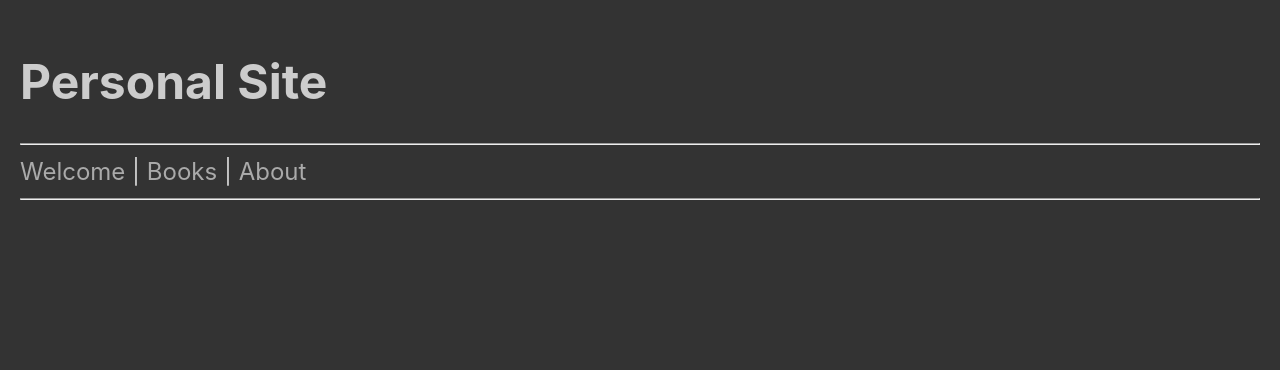
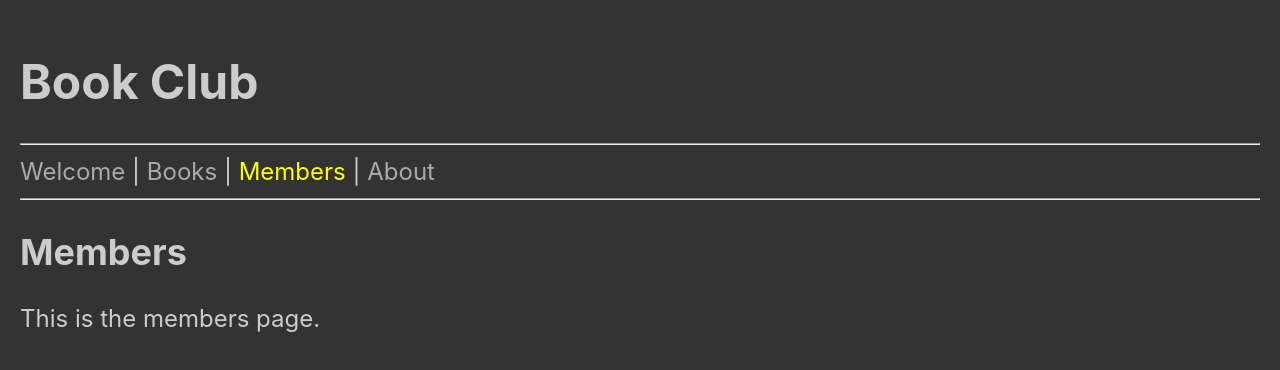
Before and after one commit to edwardtanguay/live-coding-advanced-react-usecontext-react-router, a React (Vite) app: page /members in a window 1280 px wide. Shown: the top 370 px of the page. Built offline with nearby package versions, Linux system fonts and the light colour scheme.

Commit message:
created members page

```diff
--- a/src/App.jsx
+++ b/src/App.jsx
@@ -1,21 +1,24 @@
 import './App.scss';
 import { PageWelcome } from './pages/PageWelcome';
 import { PageBooks } from './pages/PageBooks';
+import { PageMembers } from './pages/PageMembers';
 import { PageAbout } from './pages/PageAbout';
 import { NavLink, Routes, Route, Navigate } from 'react-router-dom';
 
 function App() {
 	return (
 		<div className="App">
-			<h1>Personal Site</h1>
+			<h1>Book Club</h1>
 			<hr />
 			<NavLink to="/welcome">Welcome</NavLink> |{' '}
 			<NavLink to="/books">Books</NavLink> |{' '}
+			<NavLink to="/members">Members</NavLink> |{' '}
 			<NavLink to="/about">About</NavLink>
 			<hr />
 			<Routes>
 				<Route path="/welcome" element={<PageWelcome />} />
 				<Route path="/books" element={<PageBooks />} />
+				<Route path="/members" element={<PageMembers />} />
 				<Route path="/about" element={<PageAbout />} />
 				<Route path="/" element={<Navigate to="/welcome" replace />}/>
 			</Routes>
--- /dev/null
+++ b/src/pages/PageMembers.jsx
@@ -0,0 +1,8 @@
+export const PageMembers = () => {
+	return (
+		<>
+			<h2>Members</h2>
+			<p>This is the members page.</p>
+		</>
+	);
+};
```
